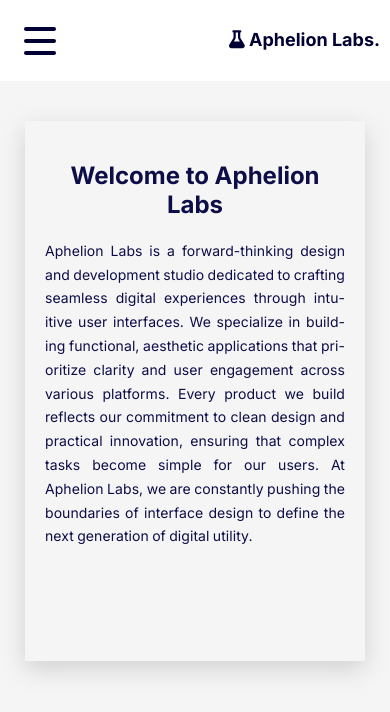
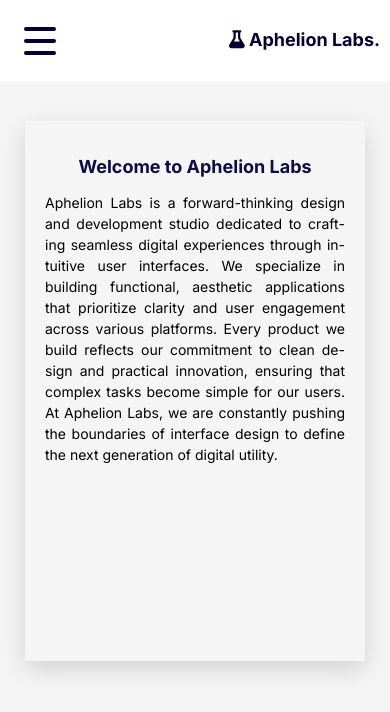
Before and after one commit to abk2191/aphelion-labs, a React (Vite) app: page / in a window 390 px wide. Shown: the top 712 px of the page. Built offline with nearby package versions, Linux system fonts and the light colour scheme; a web font is replaced by a local one.

Commit message:
Added new features

```diff
--- a/src/index.css
+++ b/src/index.css
@@ -276,9 +276,13 @@ html {
   width: 1000px;
   text-align: center;
   box-shadow: 0 8px 24px rgba(0, 0, 0, 0.15);
+  padding: 20px;
+}
+
+.intro-card h2 {
   font-family: "Inter", sans-serif;
   color: rgb(13, 13, 72);
-  padding: 20px;
+  font-size: 18px;
 }
 
 .intro-card p {
@@ -314,14 +318,15 @@ html {
   .intro-card p {
     font-size: 14px;
     text-align: justify;
+    text-align-last: left; /* Last line aligns left (not justified) */
     hyphens: auto;
-    word-spacing: -0.05em;
-    letter-spacing: 0.005em;
-    line-height: 1.7;
+    word-spacing: normal;
+    letter-spacing: normal;
+    line-height: 1.5;
 
-    /* Control hyphenation behavior */
-    hyphenate-limit-chars: 6 3 2; /* min-word-length, min-chars-before, min-chars-after */
-    hyphenate-limit-lines: 2; /* Don't hyphenate last 2 lines */
-    hyphenate-limit-zone: 8%; /* Hyphenation zone */
+    /* Better word breaking for long URLs/words */
+    overflow-wrap: break-word;
+    word-wrap: break-word;
+    word-break: break-word;
   }
 }
```
